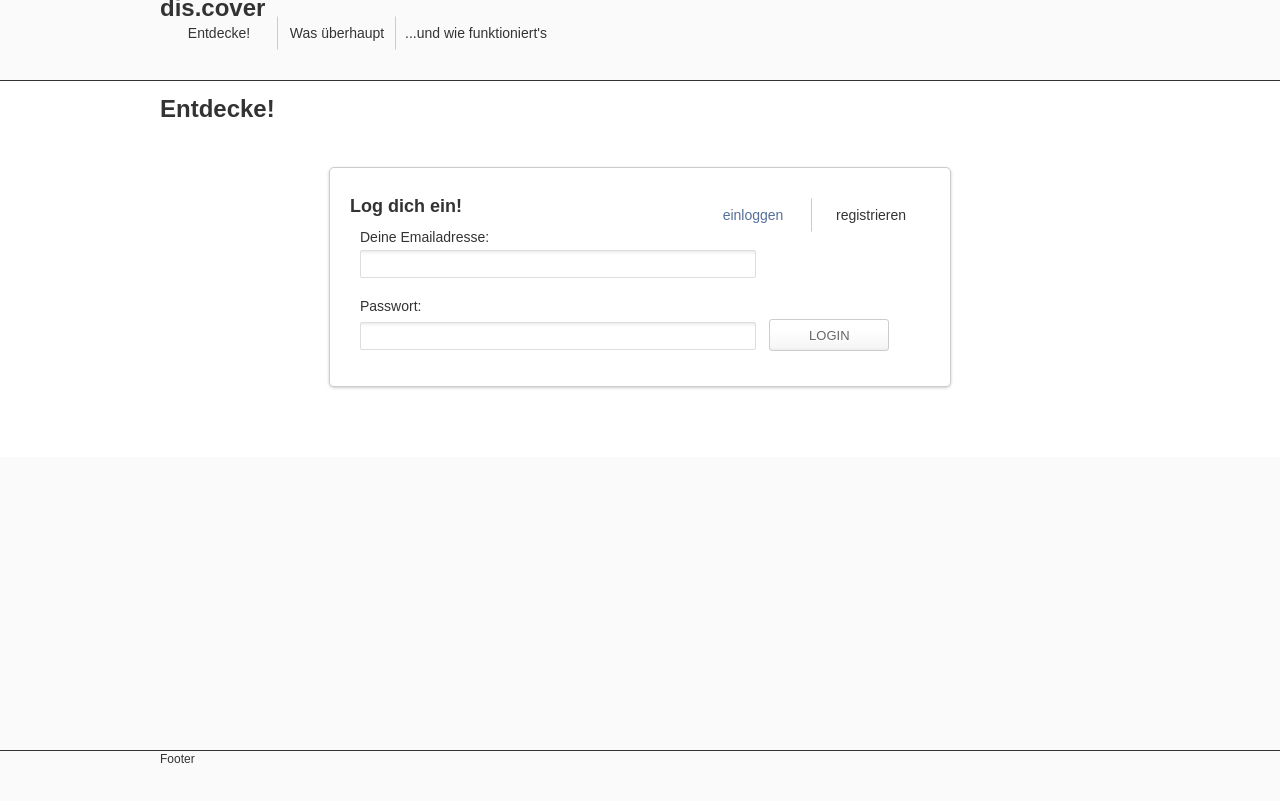
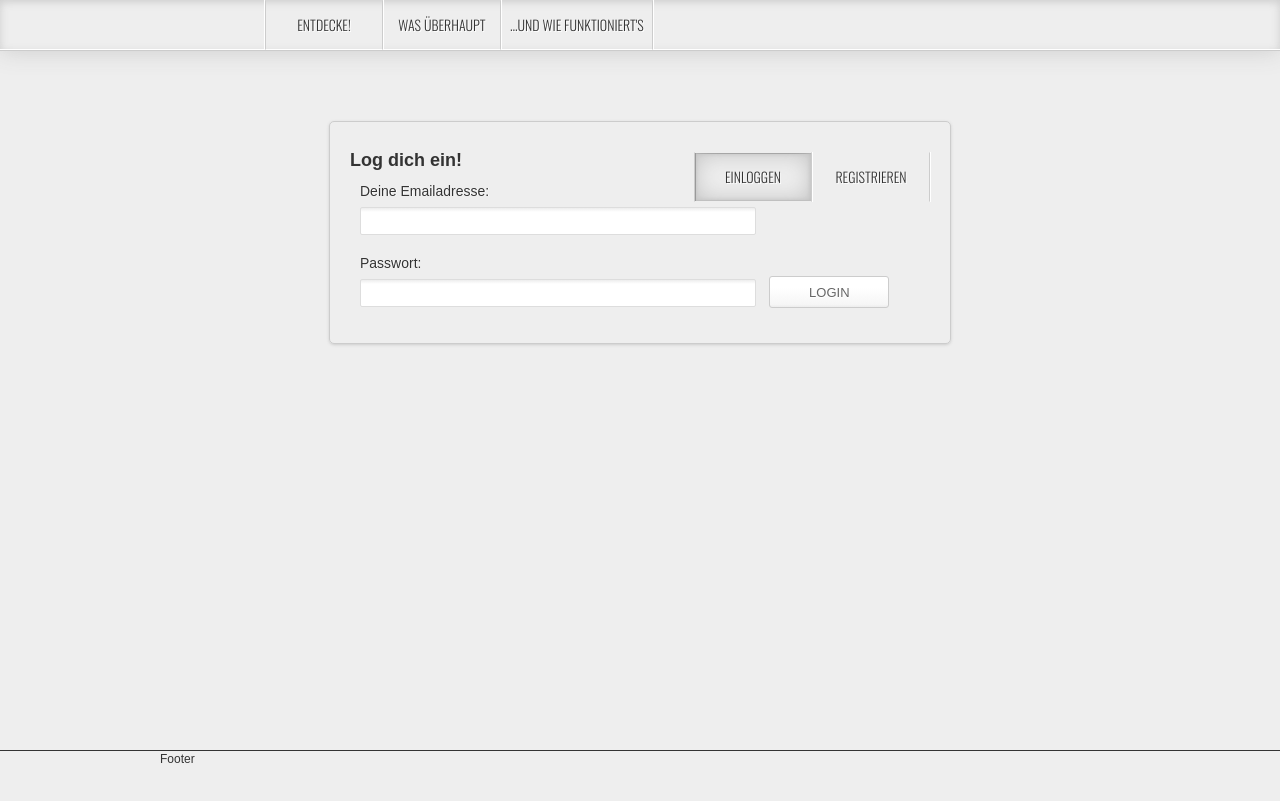
Before and after one commit to JimBerg/mapgames, a CodeIgniter app: page / in a window 1280 px wide. Run offline with CodeIgniter, Linux system fonts and the light colour scheme; some libraries are stand-ins or nearby versions.

Commit message:
smaller changes here and there...

```diff
--- a/application/css/style.css
+++ b/application/css/style.css
@@ -39,7 +39,7 @@ body {
 body {
 	font: 12px/16px Arial, Helvetica, sans-serif;
 	color: #333;
-	background: #fafafa;
+	background: #eee;
 }
 
 :focus {
@@ -114,7 +114,6 @@ h6 {}
 #content-container {
 	width: 100%;
 	min-height: 100%;
-	background: #fff;
 	float: left;
 	padding: 20px 0;
 }
@@ -152,10 +151,14 @@ h6 {}
 * Header
 * ------------------------------------------------------------------- */
 #header {
-	height: 80px;
+	height: 50px;
 	margin: 0;
 	padding: 0;
-	border-bottom: 1px solid #333;
+	border-bottom: 1px solid #CCC;
+	box-shadow:
+		inset 0 -1px 0 #fff,
+		0 0 25px #ccc,
+		inset 0 2px 8px #ccc;
 }
 
 
@@ -163,8 +166,9 @@ h6 {}
 * Navigation
 * ------------------------------------------------------------------- */
 #navigation {
-	width: 100%;
+	width: 750px;
 	height: 50px;
+	margin: 0 auto;
 }
 
 ul.nav,
@@ -172,37 +176,65 @@ ul.nav li {
 	display: inline;
 }
 
-
 ul.nav li {
 	display: block;
 	float: left;
-	height: 24px;
+	height: 40px;
 	min-width: 100px;
-	line-height: 24px;
+	line-height: 40px;
 	padding: 4px 8px;
+
+	text-align: center;
+
 	border: 1px solid transparent;
 	border-right: 1px solid #ccc;
-	text-align: center;
+	box-shadow:
+		1px 0 0 #fff;
 
-	/*-webkit-transition: all 120ms ease-in;*/
+	-webkit-transition: all 120ms ease-in;
 }
 
-ul.nav li:last-child {
-	border: 1px solid transparent;
+
+ul.nav li:first-child {
+	border-left: 1px solid #ccc;
+	box-shadow:
+		1px 0 0 #fff,
+		-1px 0 0 #fff;
 }
 
+/*ul.nav li:last-child {
+	border: 1px solid transparent;
+	box-shadow: none;
+}*/
+
 ul.nav li a{
+	font-family: Oswald;
 	color: #333333;
+	font-weight: 300;
 	font-size: 14px;
 	text-shadow: 1px 1px 0 #fff;
 	display: block;
+	text-transform: uppercase;
+}
+
+ul.nav li:hover,
+ul.nav li.active {
+	box-shadow:
+		1px 0 0 white,
+
+		inset 1px 0px 0px #999,
+		inset 0px -1px 0px silver,
+
+		inset 0 0px 25px silver,
+		inset 0 0px 5px #B0B0B0,
+		inset 0 1px 0 #777;
 }
 
 
 ul.nav li a:hover,
 ul.nav li.active a {
-	color: #557099;
-	/*box-shadow:
+	/*color: #557099;
+	box-shadow:
 		inset 0px 16px 0px #fff,
 		inset 0px -16px 0px #efefef;
 	border: 1px solid #fff;*/
--- /dev/null
+++ b/application/js/map-controls.js
@@ -0,0 +1,75 @@
+/* ------------------------------------------------------------*
+*
+* extend custom layer styles for leaflet
+*
+* ------------------------------------------------------------*/
+
+
+/* ------------------------------------------------------------*
+* toggle infobar containing (...)
+* ------------------------------------------------------------*/
+function markerControlPanelToggle() {
+	var that = this;
+
+	if( $( that ).hasClass( 'open' ) ) {
+		$( that ).removeClass( 'open' );
+		$( that ).addClass( 'close' );
+		//$( that ).html( "<span id='icon-plus'>+</span>" );
+	} else {
+		$( that ).removeClass( 'close' );
+		$( that ).addClass( 'open' );
+		//$( that ).html( "<span id='icon-plus'>-</span>" );
+	}
+};
+
+
+/* ------------------------------------------------------------*
+* get marker and set marker layer
+* ------------------------------------------------------------*/
+function getMarker( /*markerType*/ ) {
+	var marker = [];
+ 	var marker_1 = $.ajax({
+ 		url: 'http://lokal.horst/websites/mapgames/index.php/app/getPOIs/1',
+ 		async: false
+ 	});
+
+ 	var data =  $.parseJSON( marker_1.responseText );
+	var markerSet = '<ul>';
+	console.log(data);
+	for( var i = 0; i < data.length; i++ ) {
+		//marker[i] = L.marker( [ data[i].lat, data[i].lng ] );
+		//marker[i].bindPopup( "<p>"+data[i].name+"</p>" );
+		markerSet += '<li>'+data[i].name+'</li>';
+	}
+	markerSet += '</ul>';
+
+ 	return markerSet;
+	//var markerLayer_1 = L.layerGroup( marker );
+}
+
+
+/* ------------------------------------------------------------*
+* create custom control
+* ------------------------------------------------------------*/
+var cg_markerControl = L.Control.extend({
+    options: {
+        position: 'bottomleft'
+    },
+
+    onAdd: function (map) {
+        // create the control container with a particular class name
+        var container = L.DomUtil.create( 'div', 'marker-control-layer' );
+        var domElem = container;
+
+        $( container ).html( "<span id='icon-plus'>+</span>" );
+        $( container ).on(  'click', function() { markerControlPanelToggle.apply( domElem ); } );
+
+         $( container ).html( );
+		//container.addEventListener( 'click', function() { markerControlPanelToggle.apply( domElem ); }, false );
+        // ... initialize other DOM elements, add listeners, etc.
+
+        return container;
+    }
+});
+
+//map.addControl( new MyControl() );
--- a/application/js/script.js
+++ b/application/js/script.js
@@ -12,7 +12,7 @@
 	/* ------------------------------------------------------------*
 	* fetch some dom elements || caching
 	* ------------------------------------------------------------*/
-	var mapcontainer = document.getElementById( 'map' );
+	var mapContainer = document.getElementById( 'map' );
 
 
 	/* ------------------------------------------------------------*
@@ -62,13 +62,30 @@
 	}
 
 
+
 	/* ------------------------------------------------------------*
-	* initialize map
+	* init process
+	* ------------------------------------------------------------*/
+	$( '#getLocation' ).on( 'click', function( e ) {
+		e.preventDefault();
+		alert( 'wir brauchen deine location' );
+		var test = cg_game.init();
+		console.log(test);
+	});
+
+	cg_game.init();
+
+
+
+
+
+
+
+	/* ------------------------------------------------------------*
+	* create / initialize map
 	* ------------------------------------------------------------*/
 	cg_map.init = function() {
-		//var markerLayer = L.layerGroup([ L.marker( [ cg_user.home.lat, cg_user.home.lng ] )]);
-
-		cg_map.map = L.map('map', {
+			cg_map.map = L.map('map', {
 		    center: new L.LatLng( cg_user.home.lat, cg_user.home.lng ),
 		    zoom: 14,
 		    layers: []
@@ -77,6 +94,10 @@
  		cg_map.setMarker();
 	}
 
+
+	/* ------------------------------------------------------------*
+	* set home marker
+	* ------------------------------------------------------------*/
 	cg_map.setMarker = function() {
 		cg_map.homeMarker = L.marker( [ cg_user.home.lat, cg_user.home.lng ] );
 		cg_map.homeMarker.addTo( cg_map.map );
@@ -84,13 +105,18 @@
 	}
 
 
-	$( '#getLocation' ).on( 'click', function( e ) {
-		e.preventDefault();
-		alert( 'wir brauchen deine location' );
-		var test = cg_game.init();
-		console.log(test);
-	});
-	cg_game.init();
+
+	if( mapContainer != null && mapContainer != undefined ) {
+		cg_map.init();
+	}
+
+
+
+
+
+
+	var cg_markerLayer = new cg_markerControl();
+	cg_map.map.addControl( cg_markerLayer );
 
 
 
@@ -98,34 +124,4 @@
 
 
 
-
-
-	if( mapcontainer != null && mapcontainer != undefined ) {
-		cg_map.init();
-	}
-
-
-	/*$( 'a.poi' ).each( function( index, element ) {
-		$( this ).on( 'click', function( e ) {
-			var marker = new Array();
-			var url = $( this ).attr( 'href' );
-
-			$.ajax({
-			  	url: url,
-			  	success: function ( response ) {
-			  		var data =  $.parseJSON( response );
-			  		for( var i = 0; i < data.length; i++ ) {
-			  			marker[i] = L.marker( [ data[i].lat, data[i].lng ] );
-			  			//marker[i].addTo( cg_map.map );
-			  			marker[i].bindPopup( "<p>"+data[i].name+"</p>" );
-			  		}
-			  		var markerLayer = L.layerGroup( marker );
-			  		var overlay = { 'POIs': markerLayer };
-					L.control.layers( overlay ).addTo( cg_map.map );
-			  	},
-			});
-			e.preventDefault();
-		});
-	});*/
-
 })( jQuery );
--- a/application/libraries/Utilities.php
+++ b/application/libraries/Utilities.php
@@ -13,7 +13,8 @@ Class Utilities
 			return $data[ 'nav' ] = array(
 				array( 'name' => 'Map', 'url' => 'app/index' ),
 				array( 'name' => 'Profil', 'url' => 'user/getProfile' ),
-				array( 'name' => 'Logout', 'url' => 'user/logout' )
+				array( 'name' => 'Check Ins', 'url' => 'user/getProfil' ),
+				//array( 'name' => 'Logout', 'url' => 'user/logout' )
 			);
 		}
 	}
--- a/application/views/header.php
+++ b/application/views/header.php
@@ -1,10 +1,17 @@
 <ul class="nav">
-
     <?php if( !empty( $nav ) ): ?>
 		<?php
 			function createList( $elem )
 			{
-				echo '<li><a href="'.site_url( $elem['url'] ).'" />'.$elem[ 'name' ].'</a></li>';
+				$class = '';
+				if( isset( $_SERVER[ 'PATH_INFO' ] ) ) {
+					$path = $_SERVER[ 'PATH_INFO' ];
+
+					if( $path == '/'.$elem['url'] ) {
+						$class = 'active';
+					}
+				}
+				echo '<li class="'.$class.'"><a href="'.site_url( $elem['url'] ).'" />'.$elem[ 'name' ].'</a></li>';
 			}
 			$return = array_map( 'createList', $nav );
 		?>
--- a/application/views/layout.php
+++ b/application/views/layout.php
@@ -3,6 +3,7 @@
 	<head>
 		<title>dis.cover</title>
 		<meta charset="utf-8">
+		<link href='http://fonts.googleapis.com/css?family=Oswald:300,400' rel='stylesheet' type='text/css'>
 		<link rel="stylesheet" href="<?php echo base_url( 'application/css'); ?>/style.css">
 		<link rel="stylesheet" href="http://cdn.leafletjs.com/leaflet-0.4/leaflet.css" />
 	</head>
@@ -13,11 +14,14 @@
         <div id="main-container">
             <div id="header">
             	<div class="content">
-                	<h1>dis.cover</h1>
+                <!--	<h1>dis.cover</h1> -->
                	</div>
                 <div id="navigation">
                     <div class="content">
                      	<?php echo $header; ?>
+                     	<?php if( $this->state != 'logout' ): ?>
+                     		<a href="<?php echo site_url( 'user/logout' ); ?>"  id="logout">logout</a>
+                     	<?php endif; ?>
                     </div>
                 </div>
             </div>
@@ -27,7 +31,7 @@
 
             		<?php if( $this->state == 'logout' ): ?>
 	                    <div class="section-head">
-	                        <h1>Entdecke!</h1>
+	                        <!--<h1>Entdecke!</h1>-->
 	                    </div>
 
 	                    <div class="content-col col-overall-width">
@@ -47,7 +51,7 @@
 	                    </div>
 					<?php else: ?>
 						<div class="section-head">
-	                        <h1>Bereit!</h1>
+	                    <!--   <h1>Bereit!</h1> -->
 	                    </div>
 
 	                     <div class="content-col col-overall-width">
@@ -66,6 +70,7 @@
 
   		<script src="<?php echo base_url( 'application/js' ); ?>/jquery-1.8.1.min.js" type="text/javascript"></script>
   		<script src="http://cdn.leafletjs.com/leaflet-0.4.4/leaflet.js"></script>
+  		<script src="<?php echo base_url( 'application/js' ); ?>/map-controls.js" type="text/javascript"></script>
   		<script src="<?php echo base_url( 'application/js' ); ?>/script.js" type="text/javascript"></script>
 
     </body>
--- a/application/views/map.php
+++ b/application/views/map.php
@@ -5,10 +5,10 @@
 	<span>Name</span>
 	<span>Visits</span>-->
 	<?php //Utilities::setMarkerContent( $poi ); //var_dump( $poi ); ?>
-	<ul>
+	<!--<ul>
 		<li><a href="<?php echo site_url( 'app/index/login' ); ?>" >Home</a></li>
 		<li><a href="<?php echo site_url( 'app/getPOIs/1' ); ?>" class="poi" data-type="1" >Sehenswürdigkeiten 1</a></li>
 		<li><a href="<?php echo site_url( 'app/getPOIs/2' ); ?>" class="poi" data-type="2" >Parks & Gärten 2</a></li>
 		<li><a href="<?php echo site_url( 'app/getPOIs/3' ); ?>" class="poi" data-type="3" >Museen & Ausstellungen 3</a></li>
-	</ul>
+	</ul>-->
 </div>
```
Also changed, not shown: other parts of application/css/style.css (+82 -2 lines), application/models/userModel.php (+8 -1 lines).
